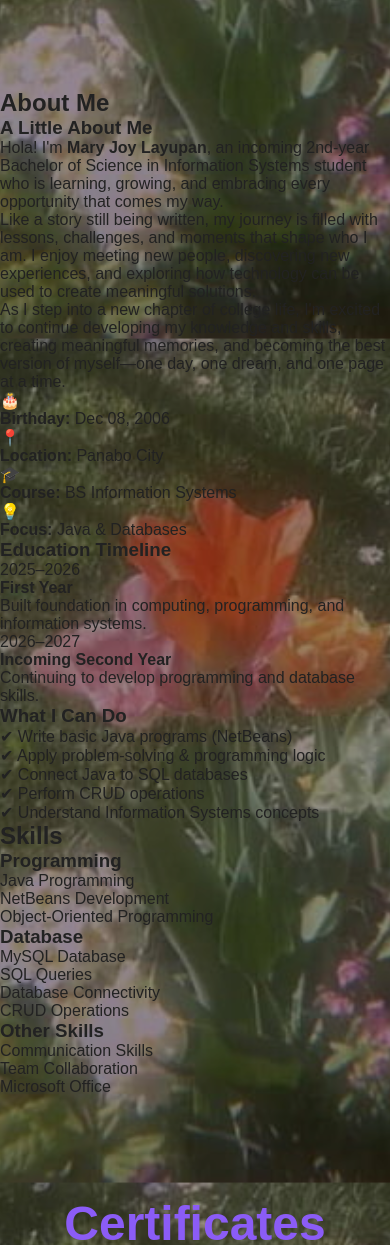
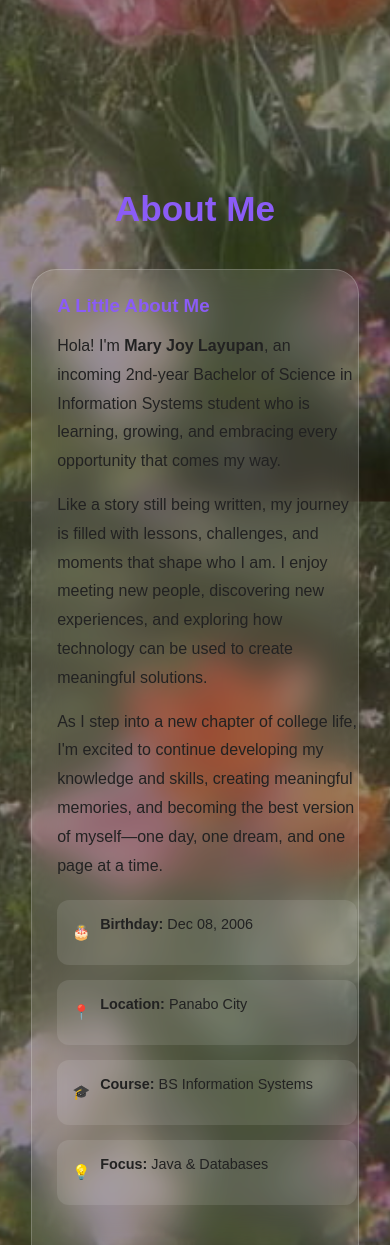
Before and after one commit to JovietG/MJ-s-Portfolio, a plain HTML site: page index.html in a window 390 px wide. Shown: the part 755-2000 px from the top of the page. Drawn offline with Linux system fonts and the light colour scheme.

Commit message:
style.css

```diff
--- a/style.css
+++ b/style.css
@@ -1,18 +1,17 @@
-*{
-    margin:0;
-    padding:0;
-    box-sizing:border-box;
-    font-family:Arial, sans-serif;
-    scroll-behavior:smooth;
+* {
+    margin: 0;
+    padding: 0;
+    box-sizing: border-box;
+    font-family: Arial, sans-serif;
+    scroll-behavior: smooth;
 }
 
-:root{
-    --bg-gradient: linear-gradient(
-        135deg,
-        #ff7ad9,
-        #c084fc,
-        #8b5cf6
-    );
+
+:root {
+    --bg-gradient: linear-gradient(135deg,
+            #ff7ad9,
+            #c084fc,
+            #8b5cf6);
 
     --text: #222;
     --pink: #ff4fd8;
@@ -21,7 +20,7 @@
 
 body.dark {
     background:
-        linear-gradient(rgba(0,0,0,0.7), rgba(0,0,0,0.7)),
+        linear-gradient(rgba(0, 0, 0, 0.7), rgba(0, 0, 0, 0.7)),
         url("img/bg2.jfif");
 
     background-size: cover;
@@ -30,11 +29,11 @@ body.dark {
     --text: #ffffff;
 }
 
-body{
+body {
     min-height: 100vh;
 
     background:
-        linear-gradient(rgba(0,0,0,0.4), rgba(0,0,0,0.4)),
+        linear-gradient(rgba(0, 0, 0, 0.4), rgba(0, 0, 0, 0.4)),
         url("img/bg1.jfif");
 
     background-size: cover;
@@ -46,8 +45,16 @@ body{
 }
 
 /* NAVBAR */
+/* HAMBURGER */
+.menu-toggle{
+    display: none;
+    font-size: 26px;
+    cursor: pointer;
+}
 
-.navbar{
+/* MOBILE */
+
+.navbar {
     position: fixed;
     top: 20px;
     left: 50%;
@@ -64,15 +71,15 @@ body{
 
     border-radius: 50px;
 
-    background: rgba(255,255,255,0.15);
+    background: rgba(255, 255, 255, 0.15);
 
     backdrop-filter: blur(20px);
     -webkit-backdrop-filter: blur(20px);
 
-    border: 1px solid rgba(255,255,255,0.2);
+    border: 1px solid rgba(255, 255, 255, 0.2);
 
     box-shadow:
-        0 8px 32px rgba(0,0,0,0.15);
+        0 8px 32px rgba(0, 0, 0, 0.15);
 
     z-index: 1000;
 
@@ -81,7 +88,7 @@ body{
 
 /* Logo */
 
-.logo{
+.logo {
     font-size: 1.4rem;
     font-weight: 700;
     color: white;
@@ -91,19 +98,19 @@ body{
     gap: 10px;
 }
 
-.logo span{
+.logo span {
     font-size: 1.6rem;
 }
 
 /* Links */
 
-.nav-links{
+.nav-links {
     display: flex;
     gap: 15px;
     list-style: none;
 }
 
-.nav-links a{
+.nav-links a {
     text-decoration: none;
     color: white;
 
@@ -117,35 +124,33 @@ body{
 
 /* Hover Effect */
 
-.nav-links a:hover{
-    background: rgba(255,255,255,0.2);
+.nav-links a:hover {
+    background: rgba(255, 255, 255, 0.2);
 
     transform: translateY(-2px);
 }
 
 /* Active Link */
 
-.nav-links a.active{
-    background: linear-gradient(
-        135deg,
-        #ff4fd8,
-        #8b5cf6
-    );
+.nav-links a.active {
+    background: linear-gradient(135deg,
+            #ff4fd8,
+            #8b5cf6);
 
     box-shadow:
-        0 0 15px rgba(255,79,216,.5);
+        0 0 15px rgba(255, 79, 216, .5);
 }
 
 /* Theme Button */
 
-#themeBtn{
+#themeBtn {
     width: 50px;
     height: 50px;
 
     border: none;
     border-radius: 50%;
 
-    background: rgba(255,255,255,0.2);
+    background: rgba(255, 255, 255, 0.2);
 
     backdrop-filter: blur(10px);
 
@@ -157,154 +162,415 @@ body{
     transition: all .3s ease;
 }
 
-#themeBtn:hover{
+#themeBtn:hover {
     transform: rotate(180deg) scale(1.1);
 
-    background: rgba(255,255,255,0.3);
+    background: rgba(255, 255, 255, 0.3);
 }
 
 /* Navbar Glow */
 
-.navbar:hover{
+.navbar:hover {
     box-shadow:
-        0 0 25px rgba(255,79,216,.25),
-        0 0 50px rgba(139,92,246,.15);
+        0 0 25px rgba(255, 79, 216, .25),
+        0 0 50px rgba(139, 92, 246, .15);
 }
 
 /* HOME */
 
-.home{
-    min-height:100vh;
-    display:flex;
-    justify-content:space-between;
-    align-items:center;
-    padding:120px 8%;
-    gap:50px;
+.home {
+    min-height: 100vh;
+    display: flex;
+    justify-content: space-between;
+    align-items: center;
+    padding: 120px 8%;
+    gap: 50px;
 }
 
-.content{
-    flex:1;
+.content {
+    flex: 1;
 }
-.content{
-    background: rgba(255,255,255,0.12);
+
+.content {
+    background: rgba(255, 255, 255, 0.12);
     backdrop-filter: blur(15px);
 
     padding: 40px;
     border-radius: 25px;
 
+    border: 1px solid rgba(255, 255, 255, 0.2);
+}
+
+.content h1 {
+    font-size: 4rem;
+    background: linear-gradient(135deg,
+            var(--pink),
+            var(--purple));
+    -webkit-background-clip: text;
+    -webkit-text-fill-color: transparent;
+}
+
+.content p {
+    margin-top: 15px;
+    font-size: 1.2rem;
+}
+
+.image {
+    flex: 1;
+    display: flex;
+    justify-content: center;
+}
+
+.image img {
+    width: 350px;
+    height: 350px;
+    border-radius: 50%;
+    object-fit: cover;
+    border: 6px solid var(--pink);
+}
+
+/* ABOUT */
+.about{
+    padding: 100px 8%;
+}
+
+/* TITLE */
+.about h2{
+    text-align: center;
+    color: var(--purple);
+    font-size: 3rem; /* FIX: was too big (4rem) */
+    margin-bottom: 40px; /* FIX: remove negative margin */
+}
+
+/* CONTAINER */
+.about-container{
+    display: flex;
+    gap: 50px; /* slightly reduced for balance */
+    align-items: flex-start;
+    flex-wrap: wrap;
+
+    max-width: 1200px; /* center layout */
+    margin: auto;
+
+    background: rgba(255,255,255,0.12);
+    backdrop-filter: blur(15px);
+
+    padding: 40px; /* slightly reduced */
+    border-radius: 25px;
+
     border: 1px solid rgba(255,255,255,0.2);
 }
 
-.content h1{
-    font-size:4rem;
-    background:linear-gradient(
-    135deg,
-    var(--pink),
-    var(--purple));
-    -webkit-background-clip:text;
-    -webkit-text-fill-color:transparent;
+/* LEFT */
+.about-left{
+    flex: 1.2;
+    min-width: 300px; /* FIX for mobile wrap */
 }
 
-.content p{
-    margin-top:15px;
-    font-size:1.2rem;
+.about-left h3{
+    margin-bottom: 15px;
+    color: var(--purple);
 }
 
-.image{
-    flex:1;
-    display:flex;
-    justify-content:center;
+.about-left p{
+    line-height: 1.8;
+    margin-bottom: 15px;
 }
 
-.image img{
-    width:350px;
-    height:350px;
-    border-radius:50%;
-    object-fit:cover;
-    border:6px solid var(--pink);
+/* INFO CARDS */
+.about-info{
+    display: grid;
+    grid-template-columns: repeat(2, 1fr);
+    gap: 15px;
+    margin-top: 20px;
 }
+
+.info-card{
+    display: flex;
+    align-items: center;
+    gap: 10px;
+
+    background: rgba(255,255,255,0.1);
+    padding: 12px 15px;
+    border-radius: 12px;
+
+    font-size: 0.9rem;
+}
+
+/* RIGHT */
+.about-right{
+    flex: 1;
+    min-width: 280px; /* FIX for responsiveness */
+}
+
+.about-right h3{
+    margin: 20px 0 10px;
+    color: var(--purple);
+}
+
+/* TIMELINE */
+.about-timeline{
+    border-left: 3px solid var(--purple);
+    padding-left: 20px;
+    margin-bottom: 20px;
+}
+
+.timeline-item{
+    margin-bottom: 25px;
+    position: relative;
+}
+
+.timeline-item::before{
+    content: '';
+    position: absolute;
+    left: -9px;
+    top: 6px;
+
+    width: 12px;
+    height: 12px;
+    background: var(--purple);
+    border-radius: 50%;
+}
+
+.timeline-item span{
+    font-size: 0.8rem;
+    opacity: 0.7;
+    display: block;
+    margin-bottom: 5px;
+}
+
+.timeline-item h4{
+    font-size: 1rem;
+    margin-bottom: 5px;
+}
+
+/* LIST */
+.about-list{
+    margin-top: 10px;
+    padding-left: 15px;
+}
+
+.about-list li{
+    margin-bottom: 8px;
+    line-height: 1.6;
+}
+
+/* 📱 MOBILE */
+@media(max-width:768px){
+
+    .about-container{
+        flex-direction: column;
+        padding: 25px;
+    }
+
+    .about-info{
+        grid-template-columns: 1fr; /* stack cards */
+    }
+
+    .about h2{
+        font-size: 2.2rem;
+    }
+}
+/* SKILLS */
+
+.skills{
+    padding: 100px 8%;
+    text-align: center;
+}
+
+.skills h2{
+    font-size: 3rem;
+    margin-bottom: 40px;
+    color: var(--purple);
+}
+
+.skills-container{
+    display: flex;
+    gap: 30px;
+    justify-content: center;
+    flex-wrap: wrap;
+}
+
+.skill-box{
+    flex: 1;
+    min-width: 250px;
+
+    background: rgba(255,255,255,0.12);
+    backdrop-filter: blur(15px);
+
+    padding: 25px;
+    border-radius: 20px;
+
+    border: 1px solid rgba(255,255,255,0.2);
+}
+
+.skill-box h3{
+    margin-bottom: 10px;
+}
+
 
 /* GALLERY */
 
-.certificate{
-    min-height:100vh;
-    padding:100px 8%;
+.certificate {
+    min-height: 100vh;
+    padding: 100px 8%;
 }
 
-.certificate h2{
-    text-align:center;
-    font-size:3rem;
-    margin-bottom:40px;
-    color:var(--purple);
+.certificate h2 {
+    text-align: center;
+    font-size: 3rem;
+    margin-bottom: 40px;
+    color: var(--purple);
 }
 
 .certificate-grid{
     display: grid;
-
-    grid-template-columns: repeat(4, 1fr); /* max 4 per row */
-
+    grid-template-columns: repeat(4, 1fr);
     gap: 20px;
+    justify-items: center;
 }
 
-.certificate-grid img{
-    width:100%;
-    border-radius:20px;
-    transition:.4s;
-    cursor:pointer;
+/* if only 1 item */
+.certificate-grid:has(img:only-child){
+    grid-template-columns: 1fr;
+    justify-items: center;
 }
 
-.certificate img:hover{
-    transform:translateY(-10px) scale(1.05);
+.certificate-grid img {
+    width: 100%;
+    border-radius: 20px;
+    transition: .4s;
+    cursor: pointer;
+}
+
+.certificate img:hover {
+    transform: translateY(-10px) scale(1.05);
 
     box-shadow:
-    0 0 25px rgba(255,79,216,.6),
-    0 0 50px rgba(139,92,246,.4);
+        0 0 25px rgba(255, 79, 216, .6),
+        0 0 50px rgba(139, 92, 246, .4);
+}
+
+
+
+/* CONTACT */
+
+.contact{
+    padding: 100px 8%;
+    text-align: center;
+}
+
+.contact h2{
+    font-size: 3rem;
+    margin-bottom: 30px;
+    color: var(--purple);
+}
+
+.contact-box{
+    background: rgba(255,255,255,0.12);
+    backdrop-filter: blur(15px);
+
+    padding: 30px;
+    border-radius: 20px;
+
+    border: 1px solid rgba(255,255,255,0.2);
+}
+
+.contact-box p{
+    margin: 10px 0;
+    font-size: 1.1rem;
 }
 
 /* MOBILE */
 
-@media(max-width:768px){
-    .nav-links{
-        flex-wrap: wrap;   /* prevents overflow */
-        justify-content: center;
+@media(max-width:768px) {
+
+    .menu-toggle{
+        display: block;
     }
 
-    .home{
+    .nav-links{
+        position: absolute;
+        top: 70px;
+        right: 0;
+
+        width: 100%;
+        flex-direction: column;
+        text-align: center;
+
+        background: rgba(0,0,0,0.9);
+        backdrop-filter: blur(10px);
+
+        max-height: 0;
+        overflow: hidden;
+
+        transition: 0.3s ease;
+    }
+
+    .nav-links.active{
+        max-height: 400px;
+        padding: 20px 0;
+    }
+
+    .nav-links li{
+        margin: 15px 0;
+    }
+
+
+
+    .home {
         flex-direction: column-reverse;
         text-align: center;
 
-        justify-content: center;   /* ADD THIS */
-        align-items: center;       /* ADD THIS */
+        justify-content: center;
+        /* ADD THIS */
+        align-items: center;
+        /* ADD THIS */
     }
 
-    .content{
-        width: 100%;               /* ADD THIS */
-        padding: 20px;             /* optional fix */
+    .content {
+        width: 100%;
+        /* ADD THIS */
+        padding: 20px;
+        /* optional fix */
     }
 
-    .image{
-        width: 100%;               /* ADD THIS */
+    .about-timeline {
+        width: 100%;
+        padding-left: 25px;
     }
 
-    .image img{
+    .about-container {
+        flex-direction: column;
+        padding: 25px;
+        gap: 30px;
+    }
+
+    .image {
+        width: 100%;
+        /* ADD THIS */
+    }
+
+    .image img {
         width: 220px;
         height: 220px;
     }
 }
-@media(max-width:1024px){
-    .certificate-grid{
+
+@media(max-width:1024px) {
+    .certificate-grid {
         grid-template-columns: repeat(3, 1fr);
     }
 }
 
-@media(max-width:768px){
-    .certificate-grid{
+@media(max-width:768px) {
+    .certificate-grid {
         grid-template-columns: repeat(2, 1fr);
     }
 }
 
-@media(max-width:480px){
-    .certificate-grid{
+@media(max-width:480px) {
+    .certificate-grid {
         grid-template-columns: 1fr;
     }
 }
```
